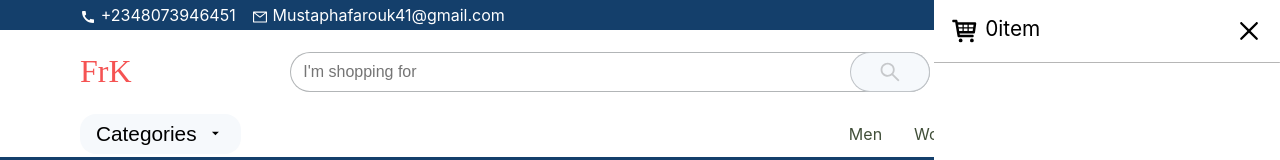
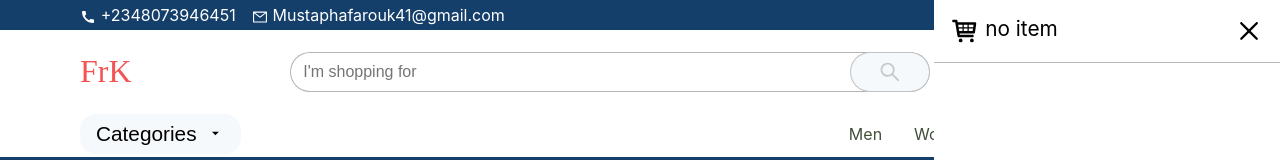
Before and after one commit to Farouk-ayo/ecommerce-, a React (Create React App) app: page /cart in a window 1280 px wide. Both pictures are taken after a click on the icon 1176 px from the left and 69 px from the top of the page. Shown: the top 160 px of the page. Built offline with nearby package versions, Linux system fonts and the light colour scheme.

Commit message:
a good mssg to cart items

```diff
--- a/src/Cart/Cart.js
+++ b/src/Cart/Cart.js
@@ -15,7 +15,12 @@ const Cart = (props) => {
         <div className={classes.cartHead}>
           <div>
             <TiShoppingCart size={30} />
-            <p>{cartCtx.items.length}item</p>
+            <p>
+              {" "}
+              {cartCtx.items.length > 0
+                ? `${cartCtx.items.length} items`
+                : "no item"}
+            </p>
           </div>
           <RxCross2
             size={30}
```
